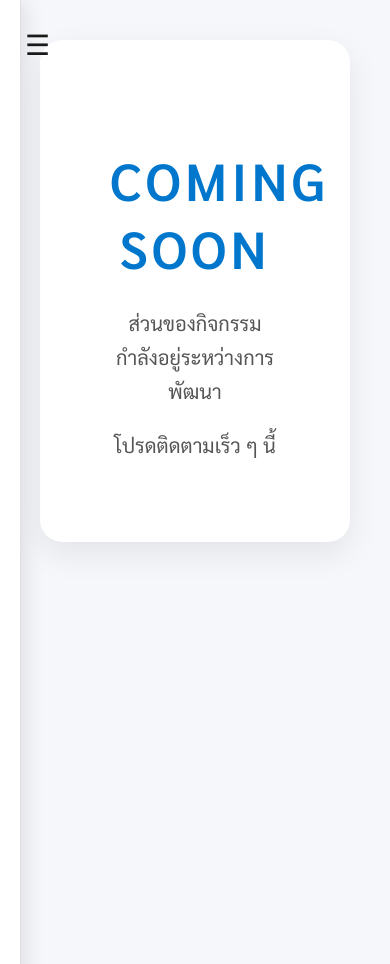
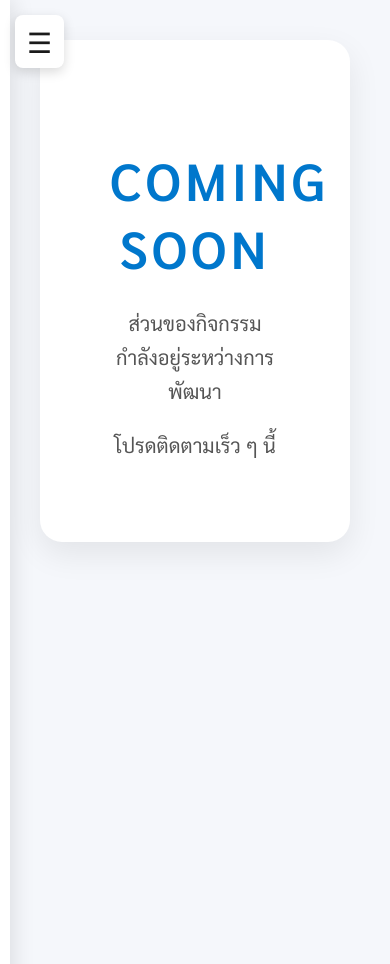
Before and after one commit to Wasupol112/firefly, a Flask app: page /activity in a window 390 px wide. Run offline with Flask 3, Linux system fonts and the light colour scheme.

Commit message:
Update base.html

```diff
--- a/templates/base.html
+++ b/templates/base.html
@@ -1,4 +1,5 @@
 <!DOCTYPE html>
+
 <html>
 
 <head>
@@ -12,78 +13,51 @@
 <script src="https://unpkg.com/leaflet/dist/leaflet.js"></script>
 
 <style>
-/* mobile responsive */
 
-@media (max-width: 900px){
-.card-grid{
-grid-template-columns:1fr 1fr;
-}
-.map-container{
-padding:25px;
-}
-.schedule-container{
-padding:30px;
-}
-.learning-container{
-padding:30px;
-}
-}
-
-/* phone */
-
-@media (max-width: 600px){
-.card-grid{
-grid-template-columns:1fr;
-gap:20px;
-}
-.feature-card{
-padding:30px;
-}
-.page-title{
-font-size:26px;
-}
-.hero{
-padding:35px;
-}
-.hero h1{
-font-size:30px;
-}
-.map-container{
-padding:20px;
-}
-#map{
-height:50vh;
-min-height:350px;
-border-radius:16px;
-}
-#miniMap{
-height:250px;
-}
-table{
-font-size:14px;
-}
-}
-
-/* Layout */
+/* ===== Layout ===== */
 
 body{
 margin:0;
 font-family:'Sarabun',Arial;
 background:#f5f7fb;
 color:#1a1a1a;
-display:flex;
-height:100vh;
 }
-/* Sidebar */
+
+/* ===== Hamburger ===== */
+
+.mobile-menu-btn{
+position:fixed;
+top:15px;
+left:15px;
+font-size:28px;
+cursor:pointer;
+padding:8px 12px;
+background:white;
+border-radius:8px;
+box-shadow:0 4px 12px rgba(0,0,0,0.15);
+z-index:3000;
+}
+
+/* ===== Sidebar ===== */
 
 .sidebar{
+position:fixed;
+left:-260px;
+top:0;
+height:100%;
 width:230px;
-background:#ffffff;
-border-right:1px solid #e0e0e0;
+background:white;
 padding:30px 20px;
-box-shadow:2px 0 10px rgba(0,0,0,0.05);
+box-shadow:4px 0 20px rgba(0,0,0,0.1);
+transition:0.3s;
+z-index:2000;
 display:flex;
 flex-direction:column;
+overflow-y:auto;
+}
+
+.sidebar.show{
+left:0;
 }
 
 .sidebar h2{
@@ -93,7 +67,16 @@ color:#0077cc;
 margin-bottom:40px;
 }
 
+/* close button */
+
+.close-btn{
+font-size:26px;
+cursor:pointer;
+margin-bottom:20px;
+}
+
 /* menu */
+
 .sidebar a{
 text-decoration:none;
 color:#333;
@@ -103,37 +86,48 @@ border-radius:8px;
 font-size:18px;
 transition:0.2s;
 }
+
 .sidebar a:hover{
 background:#e9f4ff;
 color:#0077cc;
 }
-/* main area */
+
+/* ===== Main content ===== */
+
 .main{
-flex:1;
-overflow:auto;
 padding:40px;
+transition:0.3s;
 }
+
 /* container */
+
 .container{
 max-width:1500px;
 margin:auto;
 }
-/* typography */
+
+/* ===== Typography ===== */
+
 h1{font-size:42px;}
 h2{font-size:30px;}
 h3{font-size:22px;}
+
 p{
 font-size:18px;
 line-height:1.7;
 }
-/* card */
+
+/* ===== Card ===== */
+
 .card{
 background:white;
 padding:30px;
 border-radius:12px;
 box-shadow:0 4px 15px rgba(0,0,0,0.06);
 }
-/* buttons */
+
+/* ===== Button ===== */
+
 .btn{
 padding:14px 28px;
 font-size:18px;
@@ -144,180 +138,83 @@ color:white;
 cursor:pointer;
 transition:0.2s;
 }
+
 .btn:hover{
 background:#005fa3;
 }
-@media (max-width:700px){
-.sidebar{
-width:70px;
-}
-.sidebar a{
-font-size:12px;
-}
-.content{
-margin-left:70px;
-}
-}
-@media (max-width:768px){
 
-.mobile-menu-btn{
-display:block;
-position:fixed;
-top:15px;
-left:15px;
-z-index:1001;
-}
+/* ===== Responsive ===== */
 
-.sidebar{
-position:fixed;
-left:-250px;
-top:0;
-height:100%;
-width:230px;
-background:white;
-transition:0.3s;
-z-index:1000;
-}
-
-.sidebar.show{
-left:0;
-}
-
-}
-@media (max-width:768px){
-.feature-title{
-font-size:22px;
-}
-.feature-text{
-font-size:16px;
-}
-.page-title{
-font-size:24px;
-}
-.hero h1{
-font-size:26px;
-}
-.section-card h2{
-font-size:20px;
-}
-}
-@media (max-width:768px){
+@media (max-width:900px){
 .card-grid{
-grid-template-columns:1fr;
+grid-template-columns:1fr 1fr;
 }
 }
 
-.mobile-menu-btn{
-display:none;
-font-size:28px;
-cursor:pointer;
-padding:10px;
+@media (max-width:600px){
+
+.card-grid{
+grid-template-columns:1fr;
+gap:20px;
 }
 
-/* mobile */
-@media (max-width:768px){
-.mobile-menu-btn{
-display:block;
-position:fixed;
-top:15px;
-left:15px;
-z-index:1001;
-}
-.sidebar{
-position:fixed;
-left:-250px;
-top:0;
-height:100%;
-width:230px;
-background:white;
-transition:0.3s;
-z-index:1000;
-}
-.sidebar.show{
-left:0;
-}
-}
-.sidebar{
-background:white;
-box-shadow:4px 0 20px rgba(0,0,0,0.1);
-}
-.sidebar{
-overflow-y:auto;
-}
-.close-btn{
-font-size:26px;
-cursor:pointer;
-margin-bottom:20px;
-color:#333;
-}
-.close-btn{
-display:none;
+.feature-card{
+padding:30px;
 }
 
-@media (max-width:768px){
-.close-btn{
-display:block;
-font-size:28px;
-cursor:pointer;
-margin-bottom:20px;
-}
-}
-@media (max-width:768px){
-
-.sidebar a{
-font-size:20px;
-padding:14px 12px;
-}
-
-.sidebar h2{
+.page-title{
 font-size:26px;
 }
 
+.hero{
+padding:35px;
 }
 
-.sidebar{
-z-index:2000;
+.hero h1{
+font-size:30px;
+}
+
+#miniMap{
+height:250px;
+}
+
 }
 
 .leaflet-control-attribution{
 z-index:1 !important;
 }
+
 </style>
 
 </head>
 
 <body>
 
+<!-- Hamburger -->
+
 <div class="mobile-menu-btn" onclick="toggleSidebar()">☰</div>
 
 <!-- Sidebar -->
 
 <div class="sidebar">
+
 <div class="close-btn" onclick="toggleSidebar()">✕</div>
+
 <h2>Firefly Detection</h2>
 
 {% if session.get("user") %}
 
-<a href="/dashboard">Home</a>
-<a href="/upload">Upload</a>
-<a href="/activity">Activity</a>
-<a href="/learning">Learning</a>
-<a href="/map">Map</a>
-<a href="/schedule">Schedule</a>
-<a href="/logout">Logout</a>
+<a href="/dashboard">Home</a> <a href="/upload">Upload</a> <a href="/activity">Activity</a> <a href="/learning">Learning</a> <a href="/map">Map</a> <a href="/schedule">Schedule</a> <a href="/logout">Logout</a>
 
 {% else %}
 
-<a href="/">Home</a>
-<a href="/login">Login</a>
-<a href="/signup">Sign Up</a>
+<a href="/">Home</a> <a href="/login">Login</a> <a href="/signup">Sign Up</a>
 
 {% endif %}
 
 </div>
 
-
-<!-- Main content -->
+<!-- Main -->
 
 <div class="main">
 
@@ -329,17 +226,18 @@ z-index:1 !important;
 </div>
 
 </div>
+
 <script>
+
 function toggleSidebar(){
-let sidebar = document.querySelector(".sidebar");
-let button = document.querySelector(".mobile-menu-btn");
+
+const sidebar = document.querySelector(".sidebar");
+
 sidebar.classList.toggle("show");
-if(sidebar.classList.contains("show")){
-button.style.display = "none";
-}else{
-button.style.display = "block";
+
 }
-}
+
 </script>
+
 </body>
 </html>
```
